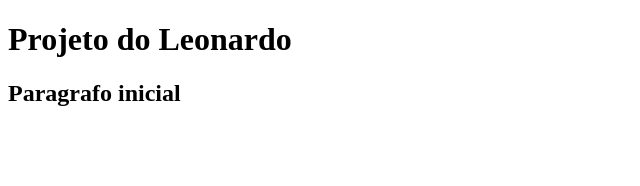
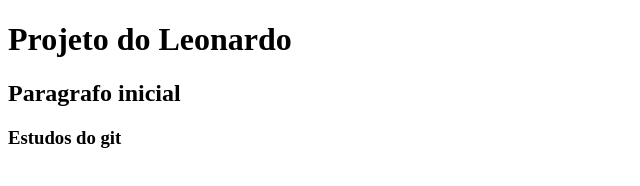
Before and after one commit to leozinh001/meu-site, a plain HTML site: page index.html in a window 1280 px wide. Shown: the whole page, without its empty margins (0-640 px from the left). Drawn offline with Linux system fonts and the light colour scheme.

Commit message:
Titulo inicial

```diff
--- a/index.html
+++ b/index.html
@@ -6,5 +6,6 @@
 			<body>
 				<h1>Projeto do Leonardo</h1>
 				<h2>Paragrafo inicial</h2>
+				<h3>Estudos do git</h3>
 			</body>
 </html>
```
